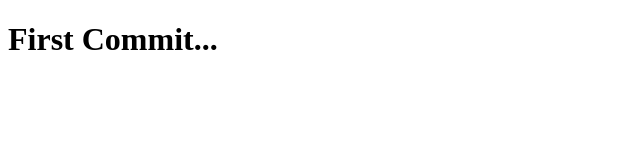
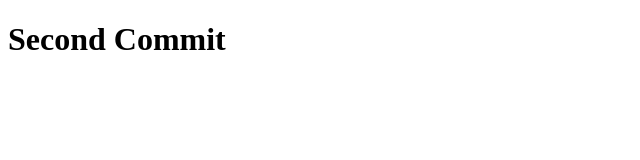
Before and after one commit to blackhathckr/website, a plain HTML site: page index.html in a window 1280 px wide. Shown: the whole page, without its empty margins (0-640 px from the left). Drawn offline with Linux system fonts and the light colour scheme.

Commit message:
Second  Commit

```diff
--- a/index.html
+++ b/index.html
@@ -6,6 +6,6 @@
     <title>Document</title>
 </head>
 <body>
-    <h1>First Commit...</h1>
+    <h1>Second Commit</h1>
 </body>
 </html>
```
Also changed, not shown: 1 other file.
